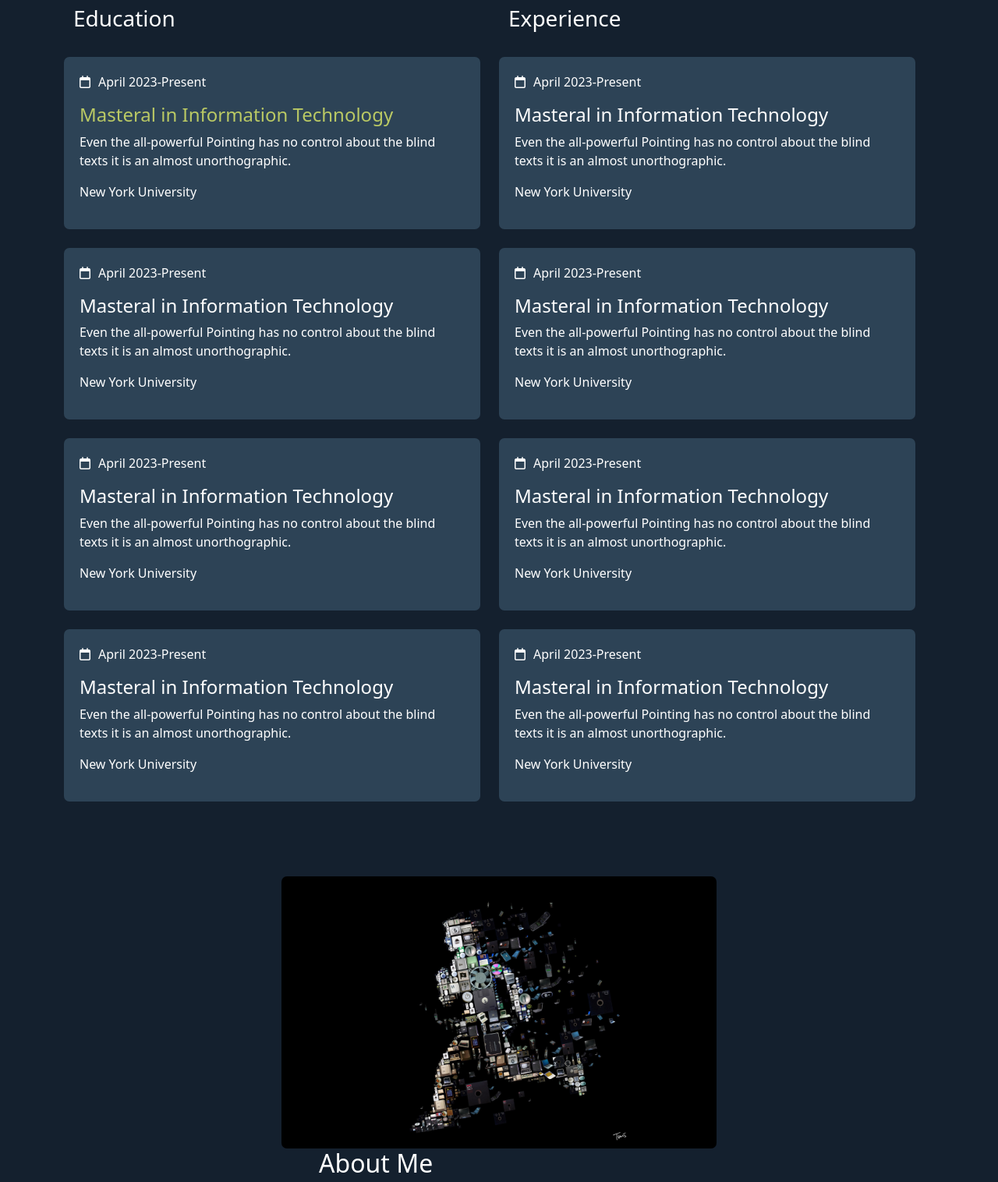
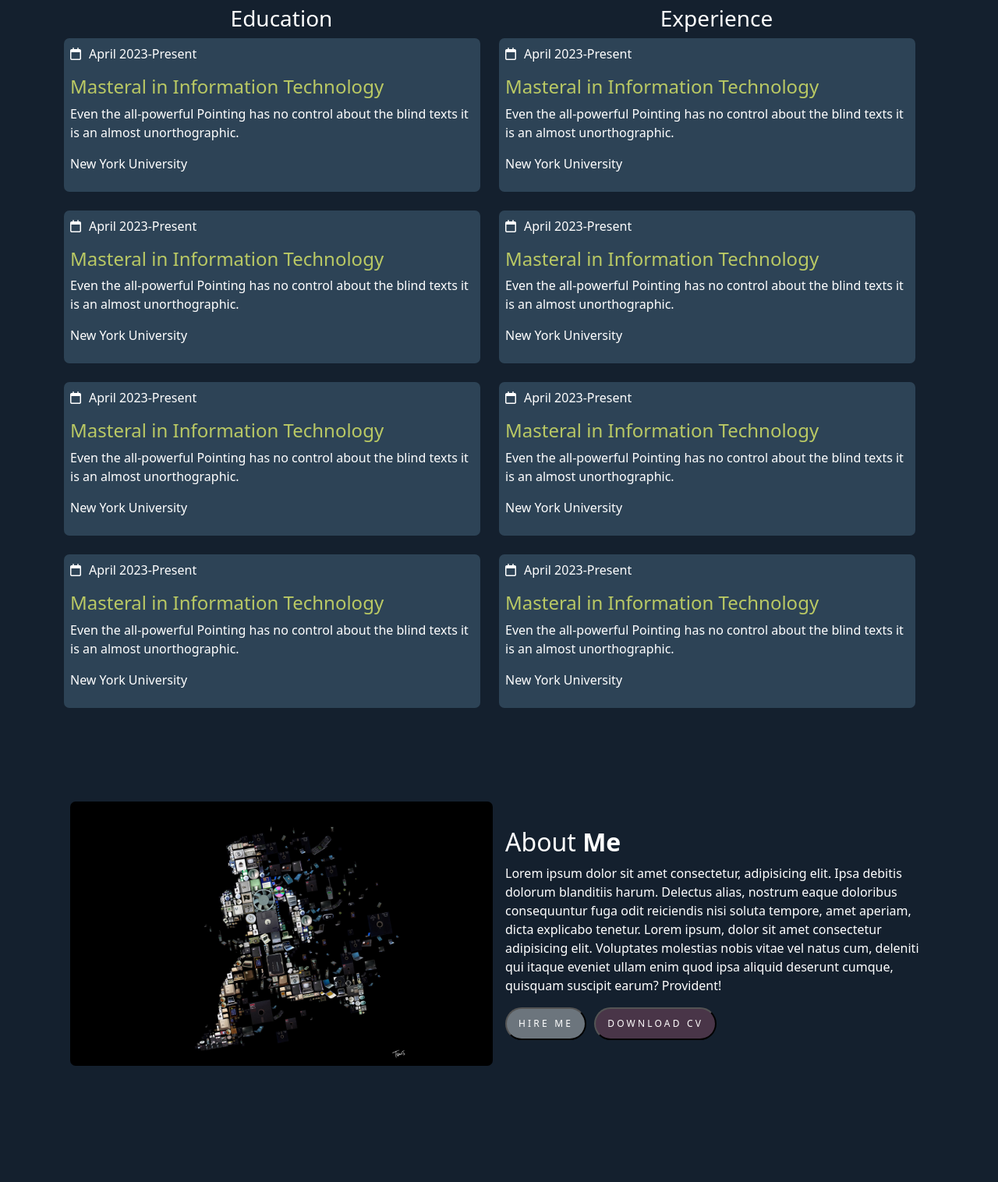
Before and after one commit to Das203web-dev/portfolio, a plain HTML site: page index.html in a window 1280 px wide. Shown: the part 2480-3996 px from the top of the page at 78% size. After the commit the page ends 3919 px from the top, so only its background shows below. Drawn offline with Linux system fonts and the light colour scheme.

Commit message:
responsiveness updated

```diff
--- a/css/exam.css
+++ b/css/exam.css
@@ -151,7 +151,7 @@ header {
 .resume-item {
     background-color: #2D4356;
     color: #fff;
-    border: 4px solid transparent;
+    /* border: 4px solid transparent; */
     border-radius: 7px;
     transition: 0.3 all ease;
 }
@@ -167,7 +167,11 @@ header {
 .about-me-img {
     width: 100%;
     height: auto;
-    border-radius: 7px;
+    border-radius: 15px;
+}
+
+.about-me-div-heading {
+    font-weight: 100;
 }
 
 .button-one {
@@ -205,6 +209,18 @@ header {
         top: 150px;
         left: -24px;
     }
+
+    .about-me-div {
+        padding-left: 3rem !important;
+    }
+
+    .education-div {
+        margin: .5rem 0 0 0 !important
+    }
+
+    .experience-div {
+        margin: .5rem 0 0 0 !important;
+    }
 }
 
 @media screen and (min-width: 1200px) and (max-width:1280) {
@@ -220,6 +236,18 @@ header {
         position: relative;
         top: 150px;
         left: 0px;
+    }
+
+    .about-me-div {
+        padding-left: 3rem !important;
+    }
+
+    .education-div {
+        margin: .5rem 0 0 0 !important
+    }
+
+    .experience-div {
+        margin: .5rem 0 0 0 !important;
     }
 }
 
@@ -257,6 +285,18 @@ header {
         position: static;
         /* top: 150px;
         left: -18px; */
+    }
+
+    .about-me-div {
+        padding-left: 3rem !important;
+    }
+
+    .education-div {
+        margin: .5rem 0 0 0 !important
+    }
+
+    .experience-div {
+        margin: .5rem 0 0 0 !important;
     }
 }
 
@@ -363,6 +403,36 @@ header {
         top: 0;
         left: 0;
     }
+
+    .featured-portfolio-section {
+        margin: 100px;
+    }
+
+    .about-me-div {
+        padding: 0 !important;
+        text-align: center;
+    }
+
+    .about-me-div-heading {
+        margin-top: 20px;
+    }
+
+    .about-me-section-p {
+        text-align: justify;
+    }
+
+    .experience-container {
+        margin-top: 20px;
+    }
+
+    .education-div {
+        margin: .5rem 0 0 0 !important
+    }
+
+    .experience-div {
+        margin: .5rem 0 0 0 !important;
+    }
+
 }
 
 /* @media only screen and(max-width: 600px) {
--- a/index.html
+++ b/index.html
@@ -13,6 +13,7 @@
 </head>
 
 <body>
+    <!-- header section strat here  -->
     <header>
         <section class="hero-image container-fluid" style="background-image: url(images/background/gray.jpg);">
             <div class="cover-bg">
@@ -43,7 +44,11 @@
 
         </section>
     </header>
+    <!-- header section ends here  -->
+
+    <!-- main section start here  -->
     <main>
+        <!-- featured portfolio section start here -->
         <section class="featured-portfolio-section container">
             <h2 class="featured-portfolio-section-title">Featured <strong class="text-portfolio">Portfolio</strong>
             </h2>
@@ -127,71 +132,72 @@
                 </div>
             </div>
         </section>
+        <!-- featured portfolio section ends here -->
 
-
+        <!-- my resume section start from here  -->
         <section class="container my-resume-section pt-5 mb-5">
             <h3 class="text-center my-5">My <strong>Resume</strong></h3>
-            <div class="d-xxl-flex d-xl-flex d-lg-flex justify-content-center align-items-center">
-                <div class="education mx-auto container">
-                    <h3>Education</h3>
-                    <div class="row mt-2 col-12 gy-4">
-                        <div class="col-12 card-bg p-3 resume-item">
+            <div class="d-lg-flex d-xl-flex d-md-flex justify-content-center align-items-center">
+                <div class="mx-auto container">
+                    <h3 class="text-center">Education</h3>
+                    <div class="row col-12 gy-4 education-div">
+                        <div class="col-12 card-bg p-2 resume-item">
                             <p><i class="fa-regular fa-calendar icon"></i>April 2023-Present</p>
                             <h4 class="resume-item-title">Masteral in Information Technology</h4>
                             <p>Even the all-powerful Pointing has no control about the blind texts it is an almost
                                 unorthographic.</p>
                             <p>New York University</p>
                         </div>
-                        <div class="col-12 card-bg p-3 resume-item">
+                        <div class="col-12 card-bg p-2 resume-item">
                             <p><i class="fa-regular fa-calendar icon"></i>April 2023-Present</p>
-                            <h4>Masteral in Information Technology</h4>
+                            <h4 class="resume-item-title">Masteral in Information Technology</h4>
                             <p>Even the all-powerful Pointing has no control about the blind texts it is an almost
                                 unorthographic.</p>
                             <p>New York University</p>
                         </div>
-                        <div class="col-12 card-bg p-3 resume-item">
+                        <div class="col-12 card-bg p-2 resume-item">
                             <p><i class="fa-regular fa-calendar icon"></i>April 2023-Present</p>
-                            <h4>Masteral in Information Technology</h4>
+                            <h4 class="resume-item-title">Masteral in Information Technology</h4>
                             <p>Even the all-powerful Pointing has no control about the blind texts it is an almost
                                 unorthographic.</p>
                             <p>New York University</p>
                         </div>
-                        <div class="col-12 card-bg p-3 resume-item">
+                        <div class="col-12 card-bg p-2 resume-item">
                             <p><i class="fa-regular fa-calendar icon"></i>April 2023-Present</p>
-                            <h4>Masteral in Information Technology</h4>
+                            <h4 class="resume-item-title">Masteral in Information Technology</h4>
                             <p>Even the all-powerful Pointing has no control about the blind texts it is an almost
                                 unorthographic.</p>
                             <p>New York University</p>
                         </div>
                     </div>
                 </div>
-                <div class="experience mx-auto container">
-                    <h3>Experience</h3>
-                    <div class="row col-12 gy-4 mt-2">
-                        <div class="col-12 card-bg p-3 resume-item">
+                <div class="mx-auto experience-container container">
+                    <h3 class="text-center">Experience</h3>
+                    <div class="row col-12 gy-4 experience-div">
+                        <div class="col-12 card-bg p-2 resume-item">
                             <p><i class="fa-regular fa-calendar icon"></i>April 2023-Present</p>
-                            <h4>Masteral in Information Technology</h4>
+                            <h4 class="resume-item-title">Masteral in Information Technology</h4>
                             <p>Even the all-powerful Pointing has no control about the blind texts it is an almost
                                 unorthographic.</p>
                             <p>New York University</p>
                         </div>
-                        <div class="col-12 card-bg p-3 resume-item">
+                        <div class="col-12 card-bg p-2 resume-item">
                             <p><i class="fa-regular fa-calendar icon"></i>April 2023-Present</p>
-                            <h4>Masteral in Information Technology</h4>
+                            <h4 class="resume-item-title">Masteral in Information Technology</h4>
                             <p>Even the all-powerful Pointing has no control about the blind texts it is an almost
                                 unorthographic.</p>
                             <p>New York University</p>
                         </div>
-                        <div class="col-12 card-bg p-3 resume-item">
+                        <div class="col-12 card-bg p-2 resume-item">
                             <p><i class="fa-regular fa-calendar icon"></i>April 2023-Present</p>
-                            <h4>Masteral in Information Technology</h4>
+                            <h4 class="resume-item-title">Masteral in Information Technology</h4>
                             <p>Even the all-powerful Pointing has no control about the blind texts it is an almost
                                 unorthographic.</p>
                             <p>New York University</p>
                         </div>
-                        <div class="col-12 card-bg p-3 resume-item">
+                        <div class="col-12 card-bg p-2 resume-item">
                             <p><i class="fa-regular fa-calendar icon"></i>April 2023-Present</p>
-                            <h4>Masteral in Information Technology</h4>
+                            <h4 class="resume-item-title">Masteral in Information Technology</h4>
                             <p>Even the all-powerful Pointing has no control about the blind texts it is an almost
                                 unorthographic.</p>
                             <p>New York University</p>
@@ -200,27 +206,37 @@
                 </div>
             </div>
         </section>
+        <!-- my resume section end here  -->
 
-
-        <section class="mt-5 py-5 container">
-            <div class="d-lg-flex d-xl-flex d-xxl-flex flex-sm-column justify-content-center align-items-center">
-                <div class="col-6">
-                    <img class="about-me-img" src="images/about-me/about.jpg" alt="">
+        <!-- about me section start from here  -->
+        <section class="py-5 container">
+            <div
+                class="d-lg-flex d-xl-flex d-xxl-flex flex-sm-column flex-md-row flex-lg-row justify-content-between align-items-center my-3">
+                <div class="col-sm-6 col-md-6">
+                    <img class="about-me-img p-2" src="images/about-me/about.jpg" alt="">
                 </div>
-                <div class="col-6 ps-5">
-                    <h2>About <span>Me</span></h2>
-                    <p>Lorem ipsum dolor sit amet consectetur, adipisicing elit. Ipsa debitis dolorum blanditiis harum.
+                <div class="col-sm-12 col-md-6 about-me-div p-2">
+                    <h2 class="about-me-div-heading">About <span class="fw-bold">Me</span></h2>
+                    <p class="about-me-section-p">Lorem ipsum dolor sit amet consectetur, adipisicing elit. Ipsa
+                        debitis dolorum blanditiis harum.
                         Delectus alias, nostrum eaque doloribus consequuntur fuga odit reiciendis nisi soluta tempore,
-                        amet aperiam, dicta explicabo tenetur.</p>
+                        amet aperiam, dicta explicabo tenetur. Lorem ipsum, dolor sit amet consectetur adipisicing elit.
+                        Voluptates molestias nobis vitae vel natus cum, deleniti qui itaque eveniet ullam enim quod ipsa
+                        aliquid deserunt cumque, quisquam suscipit earum? Provident!</p>
                     <button class="button-one bg-secondary">Hire Me</button><button class="button-two">Download
                         CV</button>
                 </div>
             </div>
         </section>
+        <!-- about me section ends here  -->
+
     </main>
+    <!-- main section ends here  -->
+
+
     <!-- fontawesome icon link  -->
     <script src="https://kit.fontawesome.com/0f9102b880.js" crossorigin="anonymous"></script>
-    <!-- our script   -->
+    <!-- our  javascript  link -->
     <script src="javascript/exam.js"></script>
 </body>
 
```
